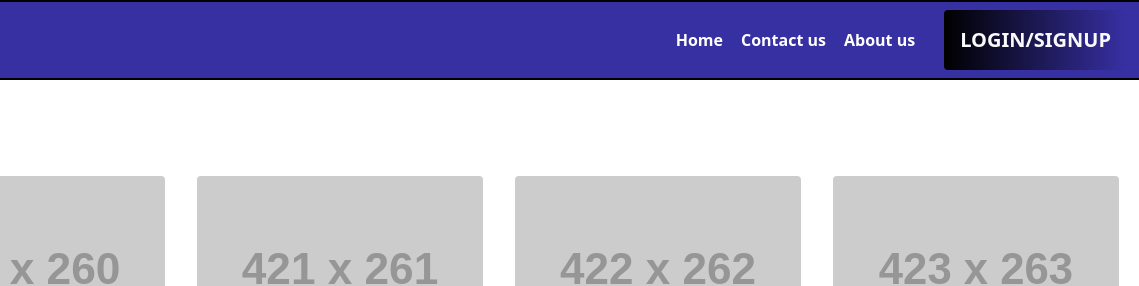
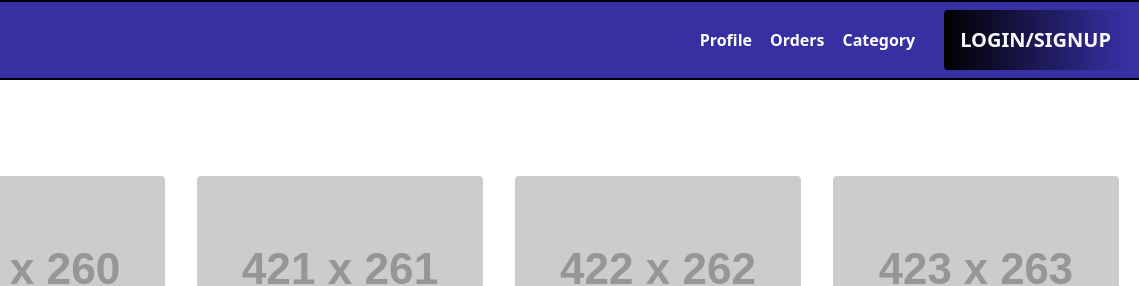
Before and after one commit to Yaar-Beli/CMart, a plain HTML site: page final.html in a window 1280 px wide. Shown: the top 286 px of the page, 141-1280 px from the left. Drawn offline with nearby package versions, Linux system fonts and the light colour scheme; placeholder pictures from the web are drawn by us.

Commit message:
names changed

```diff
--- a/final.html
+++ b/final.html
@@ -13,14 +13,15 @@
 </head>
 <body>
     <nav class="p-3 w-full h-20 border-black border-y-2 flex justify-between items-center bg-indigo-800">
+
         <div
             class="px-4 py-4 text-justify font-bold text-gray-50 shadow-sm text-xl rounded hover:box-content cursor-pointer">
             <img class=" w-12 h-auto" src="C.jpg">
         </div>
         <ul class="md:flex font-semibold text-white ml-auto mr-5">
-            <li class="mx-[5px] cursor-pointer p-1 rounded-s-full hover:outline  active:bg-indigo-300 focus:outline-none focus:ring focus:ring-violet-300">Home</li>
-            <li class="mx-[5px] cursor-pointer p-1  hover:outline active:bg-indigo-300 focus:outline-none focus:ring focus:ring-violet-300">Contact us</li>
-            <li class="mx-[5px] cursor-pointer p-1 rounded-e-full hover:outline active:bg-indigo-300 focus:outline-none focus:ring focus:ring-violet-300">About us</li>
+            <li class="mx-[5px] cursor-pointer p-1 rounded-s-full hover:outline  active:bg-indigo-300 focus:outline-none focus:ring focus:ring-violet-300">Profile</li>
+            <li class="mx-[5px] cursor-pointer p-1  hover:outline active:bg-indigo-300 focus:outline-none focus:ring focus:ring-violet-300">Orders</li>
+            <li class="mx-[5px] cursor-pointer p-1 rounded-e-full hover:outline active:bg-indigo-300 focus:outline-none focus:ring focus:ring-violet-300">Category</li>
         </ul>
         <div class="px-4 py-4 bg-gradient-to-r from-black to-indigo-800 font-bold text-gray-50 text-xl rounded cursor-pointer">
             LOGIN/SIGNUP
```
